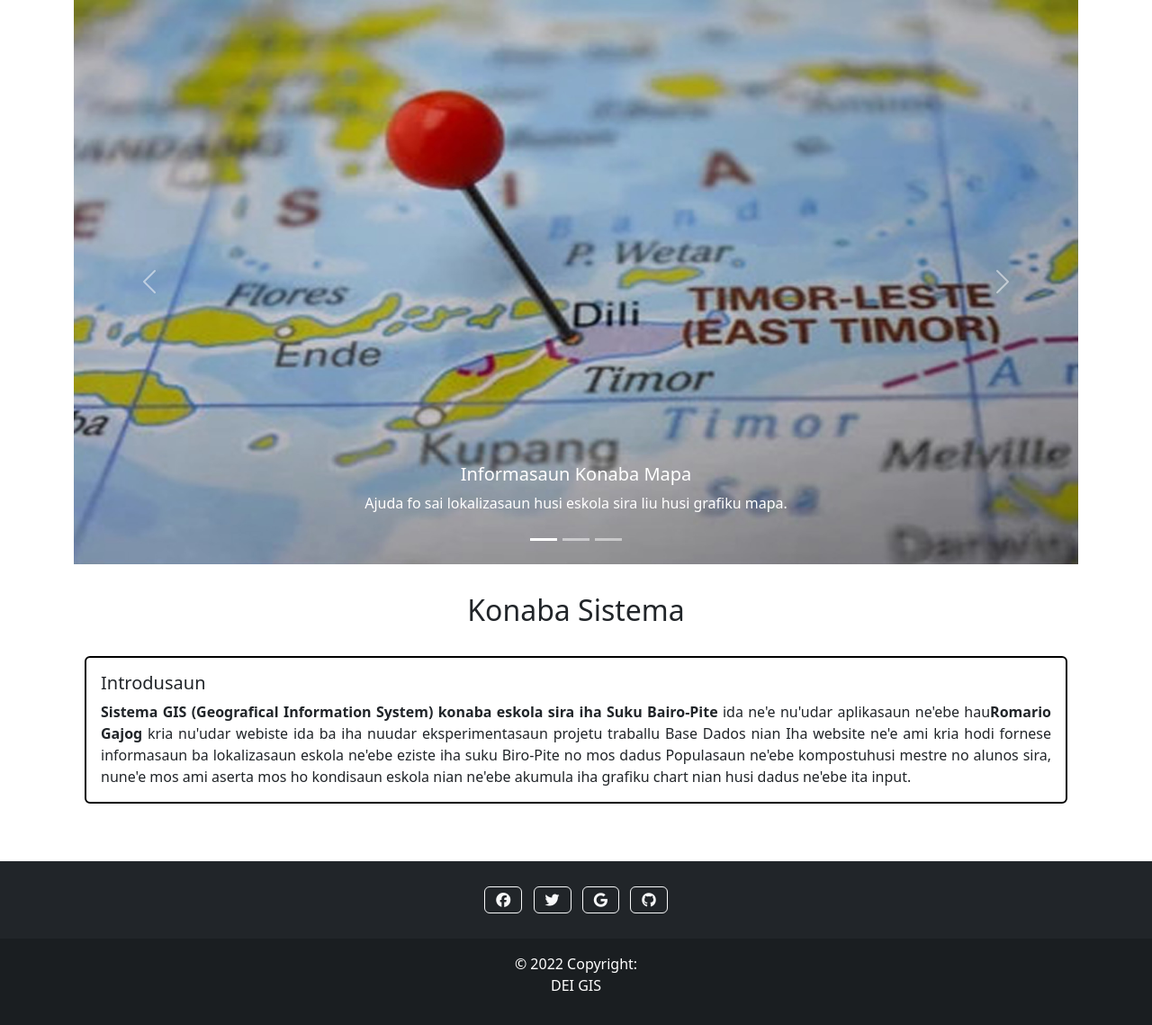
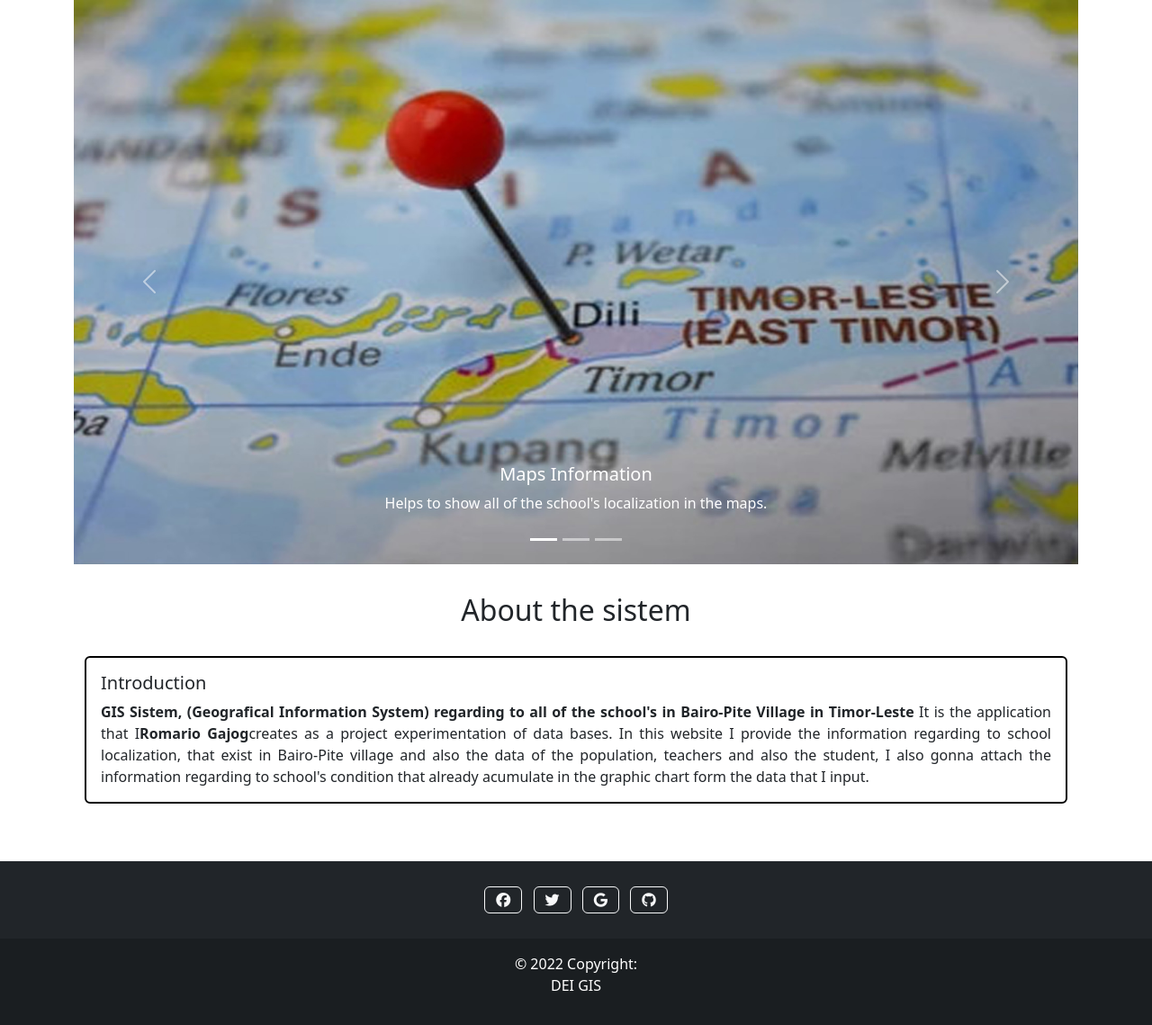
Before and after one commit to Mr-Roma/Coding-Project, a PHP site: page /base.php?module=home in a window 1280 px wide. Shown: the part 131-1270 px from the top of the page at 90% size. Run offline with PHP 8.4, Linux system fonts and the light colour scheme; some libraries are stand-ins or nearby versions.

Commit message:
Translating from Tetun to English

```diff
--- a/inner_pages/home.php
+++ b/inner_pages/home.php
@@ -15,22 +15,22 @@
                     <div class="carousel-item active">
                         <img class="d-block w-100" src="imajen/mapa.jpg" alt="First slide">
                         <div class="carousel-caption d-none d-md-block">
-                            <h5>Informasaun Konaba Mapa</h5>
-                            <p>Ajuda fo sai lokalizasaun husi eskola sira liu husi grafiku mapa.</p>
+                            <h5>Maps Information</h5>
+                            <p>Helps to show all of the school's localization in the maps.</p>
                         </div>
                     </div>
                     <div class="carousel-item">
                         <img class="d-block w-100" src="imajen/school.jpg" alt="Second slide">
                         <div class="carousel-caption d-none d-md-block">
-                            <h5>Fornese Informasaun sira konaba Eskola</h5>
-                            <p>Ajuda fasilita informasaun konaba eskola ne'ebe relata ba populasaun no kondisaun.</p>
+                            <h5>Provide school's Information</h5>
+                            <p>Helps to facilitate the Information regarding to school's condition and levels.</p>
                         </div>
                     </div>
                     <div class="carousel-item">
                         <img class="d-block w-100" src="imajen/aluno.jpg" alt="Third slide">
                         <div class="carousel-caption d-none d-md-block">
-                            <h5>Artigu konaba Eskola</h5>
-                            <p>Fornese artigu konaba eskola ne'ebe relata ba istoria no aktividade husi eskola refere.</p>
+                            <h5>School's articles</h5>
+                            <p>Provide information regarding to school's previous activities.</p>
                         </div>
                     </div>
                 </div>
@@ -43,15 +43,14 @@
                     <span class="visually-hidden"> Next </span>
                 </button>
             </div>
-            <h2 class="text-center py-4 mt-2">Konaba Sistema</h2>
+            <h2 class="text-center py-4 mt-2">About the sistem</h2>
             <div class="container">
                 <div class="card mb-3" style="width: 100%; border: solid black 2px ">
                     <div class="card-body text-dark" style="text-align: justify ;" class="caption">
-                        <h5 class="card-title">Introdusaun</h5>
-                        <p class="card-text"><b>Sistema GIS (Geografical Information System) konaba eskola sira iha Suku Bairo-Pite </b> ida ne'e nu'udar aplikasaun
-                            ne'ebe hau<b>Romario Gajog</b> kria nu'udar webiste ida ba iha nuudar eksperimentasaun projetu traballu Base Dados nian
-                            Iha website ne'e ami kria hodi fornese informasaun ba lokalizasaun eskola ne'ebe eziste iha suku Biro-Pite no mos dadus Populasaun ne'ebe kompostuhusi
-                            mestre no alunos sira, nune'e mos ami aserta mos ho kondisaun eskola nian ne'ebe akumula iha grafiku chart nian husi dadus ne'ebe ita input.</p>
+                        <h5 class="card-title">Introduction</h5>
+                        <p class="card-text"><b>GIS Sistem, (Geografical Information System) regarding to all of the school's in Bairo-Pite Village in Timor-Leste </b> It is the application that I<b>Romario Gajog</b>creates as a project experimentation of data bases.
+                            In this website I provide the information regarding to school localization, that exist in Bairo-Pite village and also the data of the population,
+                            teachers and also the student, I also gonna attach the information regarding to school's condition that already acumulate in the graphic chart form the data that I input.</p>
                     </div>
                 </div>
             </div>
```
